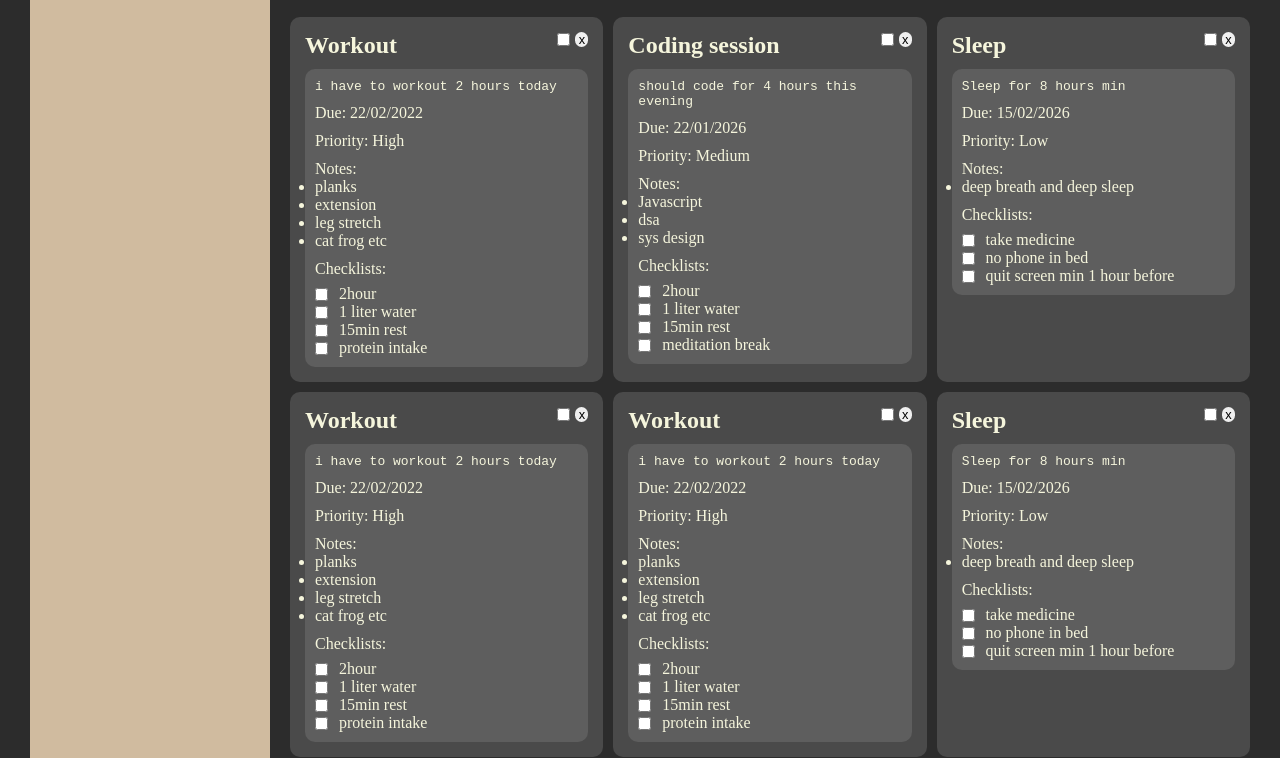
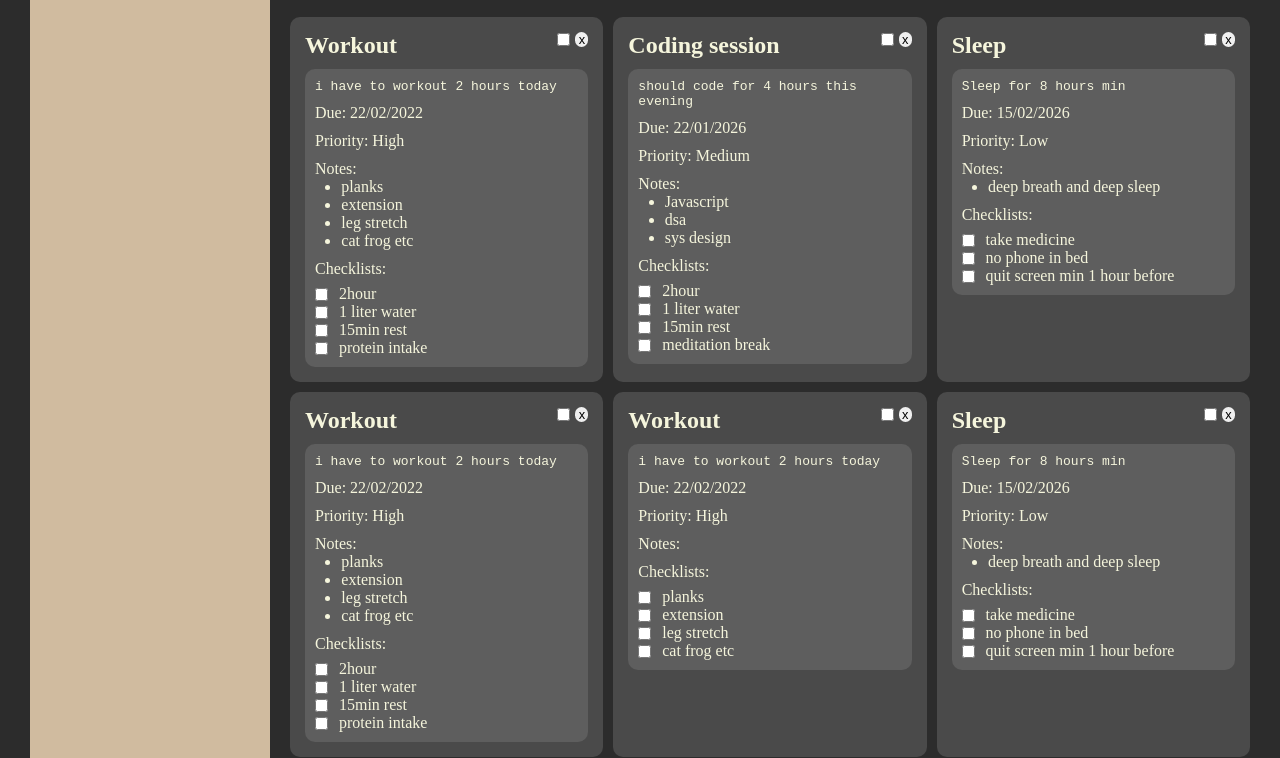
Before and after one commit to hrxd2/todo-list-project, a website built with webpack: page src/template.html in a window 1280 px wide. Shown: the part 219-977 px from the top of the page. Built offline with nearby package versions, Linux system fonts and the light colour scheme.

Commit message:
fix: notes and cheklist empty input
updated taskController with empty check for notes and checklist input

```diff
--- a/src/index.js
+++ b/src/index.js
@@ -11,9 +11,9 @@ todo.takeTodoInput("Coding session", "should code for 4 hours this evening", "22
 todo.takeTodoInput("Sleep", "Sleep for 8 hours min", "15/02/2026", "Low", ["deep breath and deep sleep"], ["take medicine", "no phone in bed" , "quit screen min 1 hour before"]);
 
 todo.takeTodoInput("Workout", "i have to workout 2 hours today", "22/02/2022", "High", ["planks", "extension" , "leg stretch" , "cat frog etc"], ["2hour", "1 liter water", "15min rest", "protein intake"]);
-todo.takeTodoInput("Workout", "i have to workout 2 hours today", "22/02/2022", "High", ["planks", "extension" , "leg stretch" , "cat frog etc"], ["2hour", "1 liter water", "15min rest", "protein intake"]);
+todo.takeTodoInput("Workout", "i have to workout 2 hours today", "22/02/2022", "High",'', ["planks", "extension" , "leg stretch" , "cat frog etc"], ["2hour", "1 liter water", "15min rest", "protein intake"]);
 todo.takeTodoInput("Sleep", "Sleep for 8 hours min", "15/02/2026", "Low", ["deep breath and deep sleep"], ["take medicine", "no phone in bed" , "quit screen min 1 hour before"]);
-todo.takeTodoInput("Workout", "i have to workout 2 hours today", "22/02/2022", "High", ["planks", "extension" , "leg stretch" , "cat frog etc"], ["2hour", "1 liter water", "15min rest", "protein intake"]);
+todo.takeTodoInput("Workout", "i have to workout 2 hours today", "22/02/2022", "High", ["2hour", "1 liter water", "15min rest", "protein intake"]);
 
 clearDisplay();
 
--- a/src/screenController.js
+++ b/src/screenController.js
@@ -20,7 +20,7 @@ function newElem(elem, classText, textContent='', id=''){
 
 function populateTasks(obj){
 
-    const {title, description, dueDate, priority, notes, checklist, uid} = obj;
+    const {title, description, dueDate, priority, notes='', checklist='', uid} = obj;
 
     const section = newElem("section", "section");
     const taskHead = newElem("div", "task-head");
--- a/src/styles.css
+++ b/src/styles.css
@@ -79,3 +79,7 @@ body{
   font-size: 0.8rem;
   border-radius: 10px;
 }
+
+.notes{
+  margin-left: 10%;
+}
--- a/src/taskController.js
+++ b/src/taskController.js
@@ -9,14 +9,23 @@
   function takeTodoInput(title, description, dueDate, priority, notes, checklist) {
 
     const uid = crypto.randomUUID();
+    let note = [];
+    let checks = [];
+
+    if(notes){
+      note = [...notes]
+    }
+    if(checklist){
+      checks = [...checklist];
+    }
 
     const taskObj = {
       title: title,
       description: description,
       dueDate: dueDate,
       priority: priority,
-      notes: [...notes],
-      checklist: [...checklist],
+      notes: note,
+      checklist: checks,
       uid: uid,
     }
 
```
